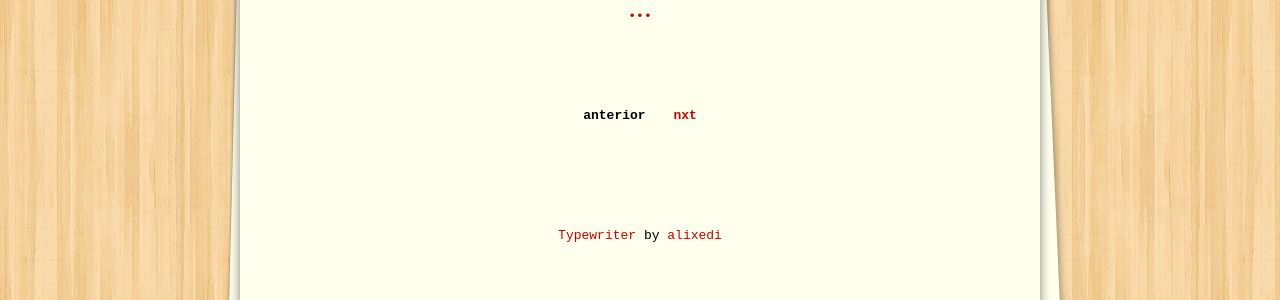
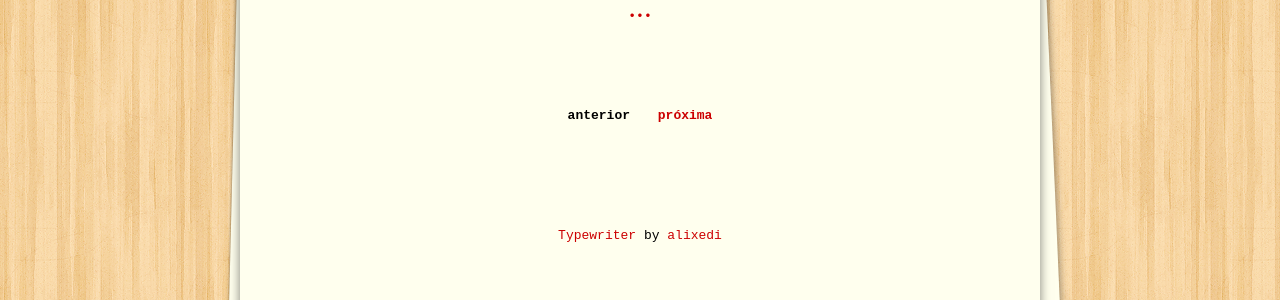
Before and after one commit to raqueldiniz/site, a Jekyll site: the page built from index.html, in a window 1280 px wide. Shown: the part 944-1244 px from the top of the page. Built offline with Jekyll 4.4.1, drawn with Linux system fonts in a browser that asks for light colours; the list of posts is cut into pages by our own code.

Commit message:
Update index.html

```diff
--- a/index.html
+++ b/index.html
@@ -21,16 +21,16 @@ title: Home
   <div class="pagination">
     {% if paginator.previous_page %}
       {% if page == 2 %}
-        <a class="page-link" href="{{ '/index.html' | prepend: site.baseurl | replace: '//', '/' | replace: ':num', page }}">prv</a>
+        <a class="page-link" href="{{ '/index.html' | prepend: site.baseurl | replace: '//', '/' | replace: ':num', page }}">anterior</a>
       {% else %}
-        <a class="page-link" href="{{ paginator.previous_page_path | prepend: site.baseurl | replace: '//', '/' }}">prv</a>
+        <a class="page-link" href="{{ paginator.previous_page_path | prepend: site.baseurl | replace: '//', '/' }}">anterior</a>
       {% endif %}
     {% else %}
       <span class="page-link">anterior</span>
     {% endif %}
 
     {% if paginator.next_page %}
-      <a class="page-link" href="{{ paginator.next_page_path | prepend: site.baseurl | replace: '//', '/' }}">nxt</a>
+      <a class="page-link" href="{{ paginator.next_page_path | prepend: site.baseurl | replace: '//', '/' }}">próxima</a>
     {% else %}
       <span class="page-link">próxima</span>
     {% endif %}
```
